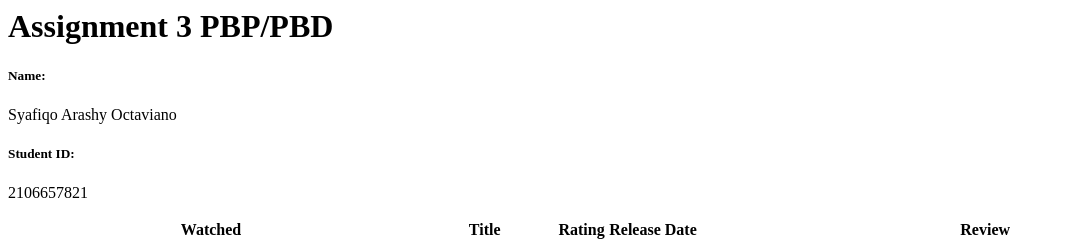
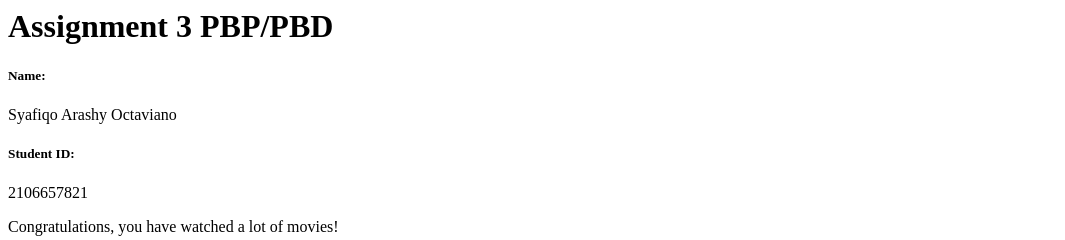
Before and after one commit to syafiqoarashy/assignment-2-pbp, a Django app: page /mywatchlist/ in a window 1280 px wide. Shown: the part 13-253 px from the top of the page, without its empty margins (0-1065 px from the left). Run offline with Django 4.2, Linux system fonts and the light colour scheme; data comes from the database, SQL or seed files in the repository; lists and menus that the app fills with data are empty.

Commit message:
added bonus

```diff
--- a/mywatchlist/templates/mywatchlist.html
+++ b/mywatchlist/templates/mywatchlist.html
@@ -9,6 +9,7 @@
 
   <h5>Student ID: </h5>
   <p>{{studentid}}</p>
+
 
   <table>
     <tr>
@@ -34,6 +35,11 @@
           <th>{{item.review}}</th>
       </tr>
   {% endfor %}
+  {% if x >= y %}
+    <p>Congratulations, you have watched a lot of movies!</p>
+  {% else %}
+    <p>Woah, you need to watch more movies!</p>
+  {% endif %}
   </table>
 
  {% endblock content %}
--- a/mywatchlist/views.py
+++ b/mywatchlist/views.py
@@ -6,10 +6,19 @@
 # Create your views here.
 def show_mywatchlist(request):
     data_mywatchlist_item = MyWatchList.objects.all()
+    watched = 0
+    notwatched = 0
+    for i in data_mywatchlist_item:
+        if i.watched:
+            watched += 1
+        else:
+            notwatched += 1
     context = {
         'name': 'Syafiqo Arashy Octaviano',
         'studentid': '2106657821',
         'list_item': data_mywatchlist_item,
+        'x' : watched,
+        'y' : notwatched
     }
     return render(request, "mywatchlist.html", context)
 
```
